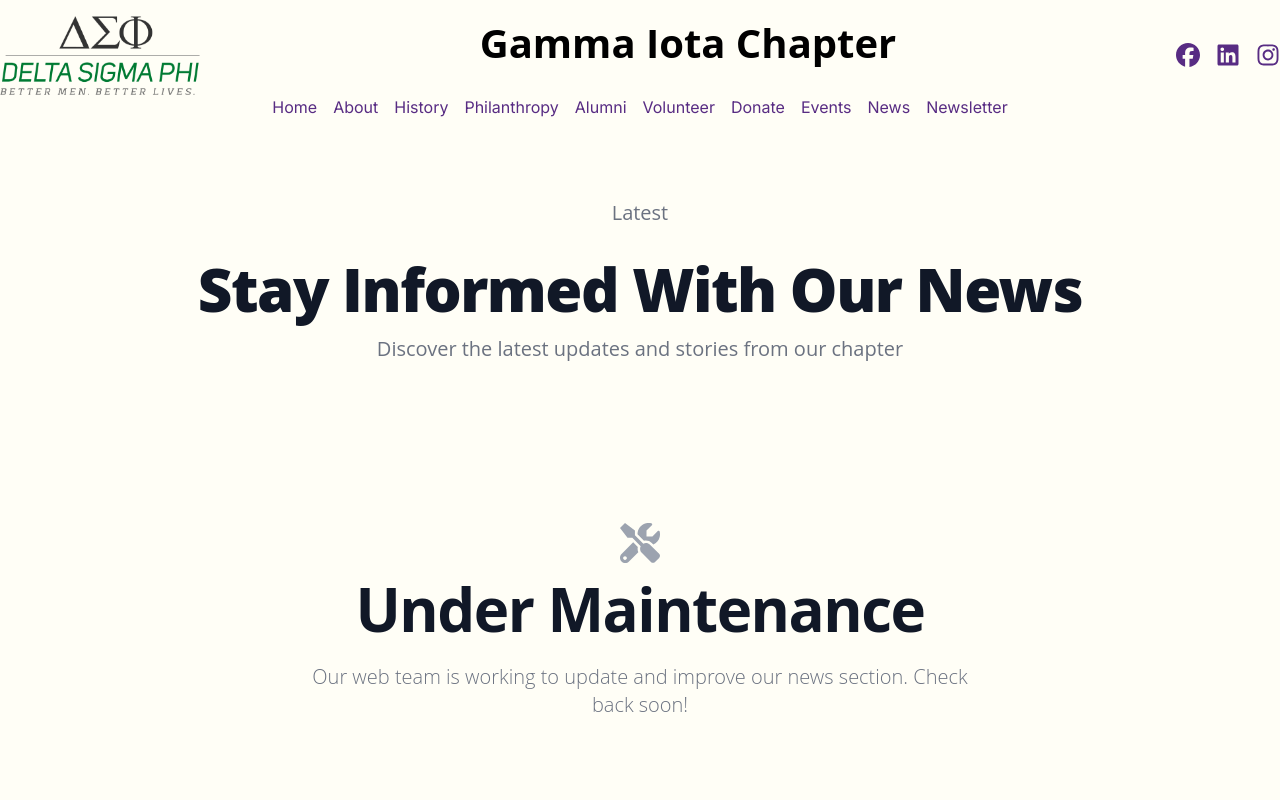
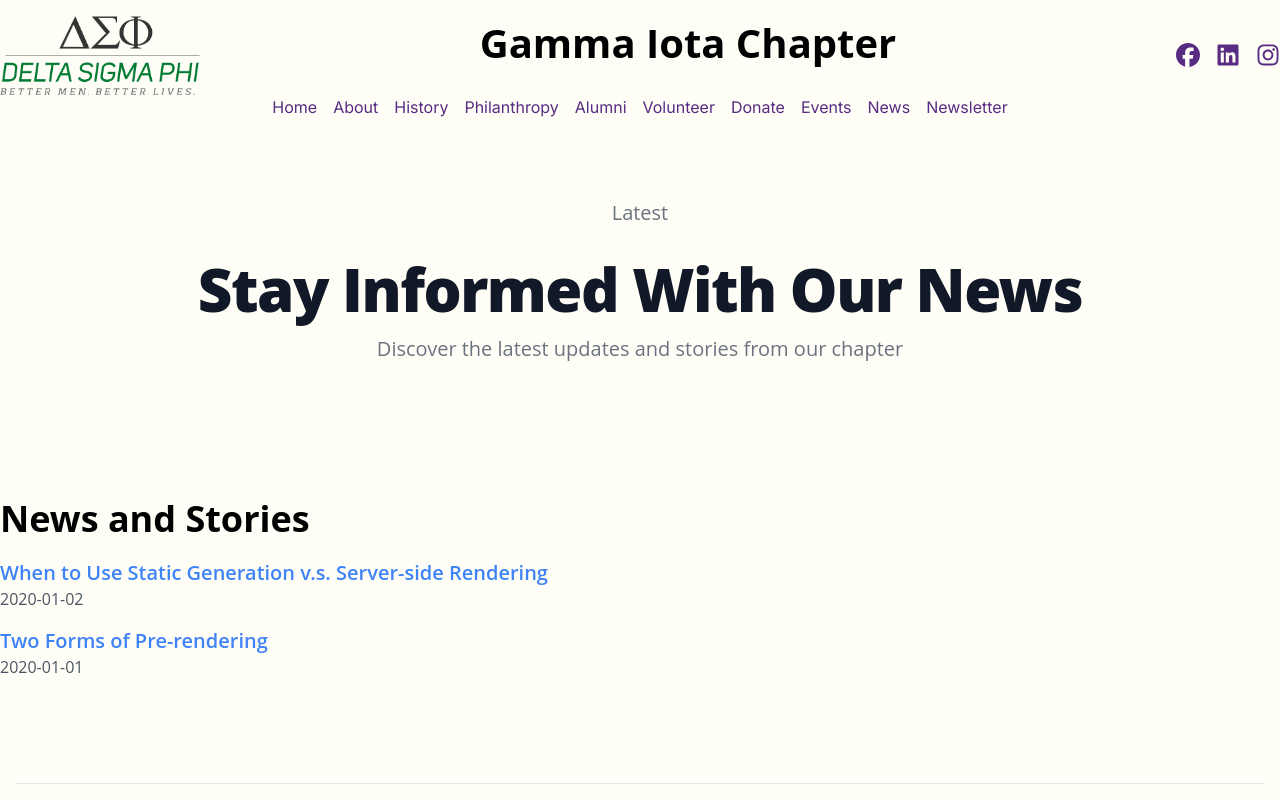
Before and after one commit to MSBivens/dsp, a Next.js app in the folder dsp/: page /news in a window 1280 px wide. Shown: the top 800 px of the page. Built offline with nearby package versions, Linux system fonts and the light colour scheme.

Commit message:
blog implementation

```diff
--- /dev/null
+++ b/dsp/lib/posts.js
@@ -0,0 +1,62 @@
+import fs from "fs";
+import path from "path";
+import matter from "gray-matter";
+import { remark } from "remark";
+import html from "remark-html";
+
+const postsDirectory = path.join(process.cwd(), "posts");
+
+export function getAllPostIds() {
+  const fileNames = fs.readdirSync(postsDirectory);
+  return fileNames.map((fileName) => {
+    return {
+      id: fileName.replace(/\.md$/, ""),
+    };
+  });
+}
+
+export async function getPostData(id) {
+  const fullPath = path.join(postsDirectory, `${id}.md`);
+  const fileContents = fs.readFileSync(fullPath, "utf8");
+
+  // Use gray-matter to parse the post metadata section
+  const matterResult = matter(fileContents);
+
+  // Convert markdown to HTML
+  const processedContent = await remark()
+    .use(html)
+    .process(matterResult.content);
+  const contentHtml = processedContent.toString();
+
+  // Combine the data with the id and contentHtml
+  return {
+    id,
+    contentHtml,
+    ...matterResult.data,
+  };
+}
+
+export function getSortedPostsData() {
+  const fileNames = fs.readdirSync(postsDirectory);
+  const allPostsData = fileNames.map((fileName) => {
+    const id = fileName.replace(/\.md$/, "");
+
+    const fullPath = path.join(postsDirectory, fileName);
+    const fileContents = fs.readFileSync(fullPath, "utf8");
+
+    const matterResult = matter(fileContents);
+
+    return {
+      id,
+      ...matterResult.data,
+    };
+  });
+
+  return allPostsData.sort((a, b) => {
+    if (a.date < b.date) {
+      return 1;
+    } else {
+      return -1;
+    }
+  });
+}
--- a/dsp/package.json
+++ b/dsp/package.json
@@ -12,11 +12,15 @@
     "@sanity/image-url": "^1.0.2",
     "flowbite": "^2.4.1",
     "flowbite-react": "^0.10.1",
+    "fs": "^0.0.1-security",
+    "gray-matter": "^4.0.3",
     "next": "14.2.4",
     "next-sanity": "^9.4.2",
     "react": "^18",
     "react-dom": "^18",
     "react-icons": "^5.2.1",
+    "remark": "^15.0.1",
+    "remark-html": "^16.0.1",
     "sharp": "^0.33.4"
   },
   "devDependencies": {
--- /dev/null
+++ b/dsp/posts/pre-rendering.md
@@ -0,0 +1,11 @@
+---
+title: "Two Forms of Pre-rendering"
+date: "2020-01-01"
+---
+
+Next.js has two forms of pre-rendering: **Static Generation** and **Server-side Rendering**. The difference is in **when** it generates the HTML for a page.
+
+- **Static Generation** is the pre-rendering method that generates the HTML at **build time**. The pre-rendered HTML is then _reused_ on each request.
+- **Server-side Rendering** is the pre-rendering method that generates the HTML on **each request**.
+
+Importantly, Next.js lets you **choose** which pre-rendering form to use for each page. You can create a "hybrid" Next.js app by using Static Generation for most pages and using Server-side Rendering for others.
--- /dev/null
+++ b/dsp/posts/ssg-ssr.md
@@ -0,0 +1,19 @@
+---
+title: "When to Use Static Generation v.s. Server-side Rendering"
+date: "2020-01-02"
+---
+
+We recommend using **Static Generation** (with and without data) whenever possible because your page can be built once and served by CDN, which makes it much faster than having a server render the page on every request.
+
+You can use Static Generation for many types of pages, including:
+
+- Marketing pages
+- Blog posts
+- E-commerce product listings
+- Help and documentation
+
+You should ask yourself: "Can I pre-render this page **ahead** of a user's request?" If the answer is yes, then you should choose Static Generation.
+
+On the other hand, Static Generation is **not** a good idea if you cannot pre-render a page ahead of a user's request. Maybe your page shows frequently updated data, and the page content changes on every request.
+
+In that case, you can use **Server-Side Rendering**. It will be slower, but the pre-rendered page will always be up-to-date. Or you can skip pre-rendering and use client-side JavaScript to populate data.
--- a/dsp/src/app/news/page.js
+++ b/dsp/src/app/news/page.js
@@ -1,4 +1,9 @@
-export default async function news() {
+import Link from "next/link";
+import { getSortedPostsData } from "../../../lib/posts";
+
+export default function News() {
+  const allPostsData = getSortedPostsData();
+
   return (
     <main>
       {/* Hero Section */}
@@ -15,28 +20,21 @@ export default async function news() {
           </p>
         </div>
       </section>
-      {/* Temp Message */}
-      <section>
-        <div class="py-8 px-4 mx-auto max-w-screen-md text-center lg:py-16 lg:px-12">
-          <svg
-            class="mx-auto mb-4 w-10 h-10 text-gray-400"
-            xmlns="http://www.w3.org/2000/svg"
-            viewBox="0 0 512 512"
-          >
-            <path
-              fill="currentColor"
-              d="M331.8 224.1c28.29 0 54.88 10.99 74.86 30.97l19.59 19.59c40.01-17.74 71.25-53.3 81.62-96.65c5.725-23.92 5.34-47.08 .2148-68.4c-2.613-10.88-16.43-14.51-24.34-6.604l-68.9 68.9h-75.6V97.2l68.9-68.9c7.912-7.912 4.275-21.73-6.604-24.34c-21.32-5.125-44.48-5.51-68.4 .2148c-55.3 13.23-98.39 60.22-107.2 116.4C224.5 128.9 224.2 137 224.3 145l82.78 82.86C315.2 225.1 323.5 224.1 331.8 224.1zM384 278.6c-23.16-23.16-57.57-27.57-85.39-13.9L191.1 158L191.1 95.99l-127.1-95.99L0 63.1l96 127.1l62.04 .0077l106.7 106.6c-13.67 27.82-9.251 62.23 13.91 85.39l117 117.1c14.62 14.5 38.21 14.5 52.71-.0016l52.75-52.75c14.5-14.5 14.5-38.08-.0016-52.71L384 278.6zM227.9 307L168.7 247.9l-148.9 148.9c-26.37 26.37-26.37 69.08 0 95.45C32.96 505.4 50.21 512 67.5 512s34.54-6.592 47.72-19.78l119.1-119.1C225.5 352.3 222.6 329.4 227.9 307zM64 472c-13.25 0-24-10.75-24-24c0-13.26 10.75-24 24-24S88 434.7 88 448C88 461.3 77.25 472 64 472z"
-            />
-          </svg>
-          <h1 class="mb-4 text-4xl font-bold tracking-tight leading-none text-gray-900 lg:mb-6 md:text-5xl xl:text-6xl dark:text-white">
-            Under Maintenance
-          </h1>
-          <p class="font-light text-gray-500 md:text-lg xl:text-xl dark:text-gray-400">
-            Our web team is working to update and improve our news section.
-            Check back soon!
-          </p>
-        </div>
-      </section>
+      <div className="container mx-auto py-10">
+        <h2 className="text-4xl font-bold mb-5">News and Stories</h2>
+        <ul>
+          {allPostsData.map(({ id, title, date }) => (
+            <li key={id} className="mb-4">
+              <Link href={`/posts/${id}`}>
+                <p className="text-xl font-semibold text-blue-500 hover:underline">
+                  {title}
+                </p>
+              </Link>
+              <p className="text-gray-600">{date}</p>
+            </li>
+          ))}
+        </ul>
+      </div>
     </main>
   );
 }
--- /dev/null
+++ b/dsp/src/app/posts/[id]/page.js
@@ -0,0 +1,21 @@
+import { getPostData, getAllPostIds } from "../../../../lib/posts";
+
+export async function generateStaticParams() {
+  const ids = getAllPostIds();
+  return ids.map((id) => ({ params: { id: id.id } }));
+}
+
+export default async function Post({ params }) {
+  const postData = await getPostData(params.id);
+
+  return (
+    <div className="container mx-auto py-10">
+      <h1 className="text-4xl font-bold mb-4">{postData.title}</h1>
+      <p className="text-gray-600 mb-4">{postData.date}</p>
+      <div
+        className="prose max-w-none"
+        dangerouslySetInnerHTML={{ __html: postData.contentHtml }}
+      />
+    </div>
+  );
+}
```
Also changed, not shown: 1 other file (tests, documents, lock files or other folders).
